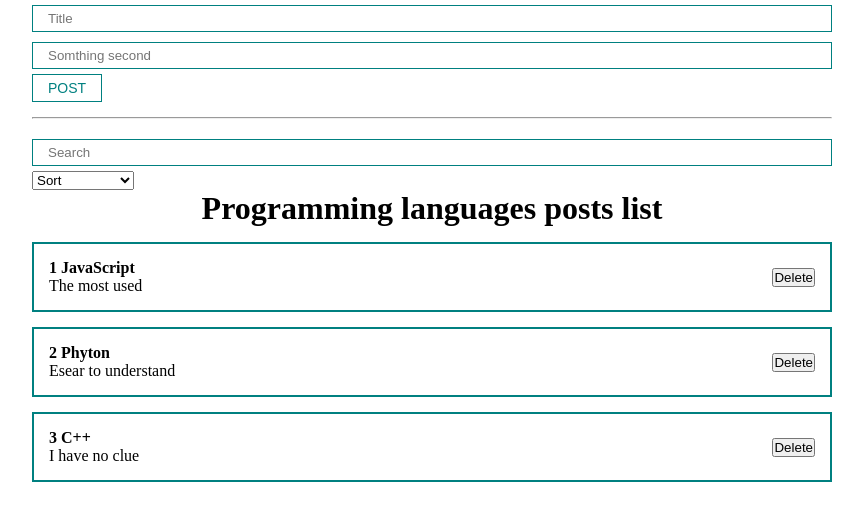
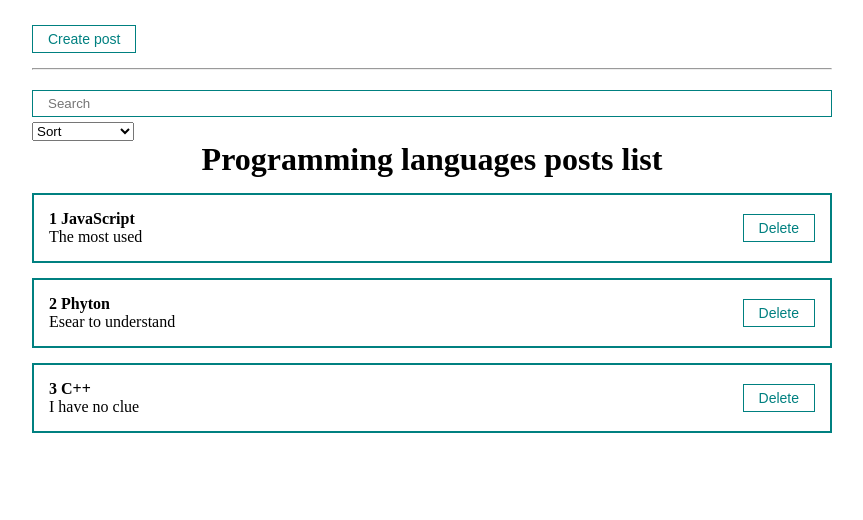
Before and after one commit to KusLife/React-practice, a React (Create React App) app: page / in a window 1280 px wide. Shown: the top 520 px of the page, without its empty margins (208-1071 px from the left). Built offline with nearby package versions, Linux system fonts and the light colour scheme.

Commit message:
modal form, visibility, stopPropagetion

```diff
--- a/src/App.js
+++ b/src/App.js
@@ -1,8 +1,9 @@
 import React, { useMemo, useState } from 'react';
+import PostFilter from './componemts/PostFilter';
 import PostForm from './componemts/PostForm';
 import PostList from './componemts/PostList';
-import MyInput from './componemts/UI/Input/MyInput';
-import MySelect from './componemts/UI/Select/MySelect';
+import MyBtn from './componemts/UI/Buttons/MyBtn';
+import MyModal from './componemts/UI/Modal/MyModal';
 import './styles/App.css';
 
 function App() {
@@ -12,35 +13,33 @@ function App() {
     { id: 3, title: 'C++', body: 'I have no clue' },
   ]);
 
-  let [selectedSort, setSelectedSort] = useState('');
-  let [searchQuery, setSearchQuery] = useState('');
-
-  // callback which gets event values and sets to the local state
-  const sortPosts = (sort) => {
-    setSelectedSort(sort);
-  };
+  let [filter, setFilter] = useState({ sort: '', query: '' });
+  let [modal, setModal] = useState(false);
 
   // callback which gets new posts and sets to the local state
   const newPost = (postItem) => {
     setPosts([...posts, postItem]);
+    setModal(false)
   };
 
-  // to prevent extra rerendering we use hook 'useMemo'
+  // to prevent extra rerendering we use a hook 'useMemo'
   // method 'sort' mutate the object so to prevent it we made an array
   // method 'localCompare' is used to compare strings, in our case in the callback
   const sortedPosts = useMemo(() => {
     console.log('Function sorted posts worked');
-    if (selectedSort) {
+    if (filter.sort) {
       return [...posts].sort((a, b) =>
-        a[selectedSort].localeCompare(b[selectedSort])
+        a[filter.sort].localeCompare(b[filter.sort])
       );
     }
     return posts;
-  }, [posts, selectedSort]);
+  }, [posts, filter.sort]);
 
   const searchedAndSortedPosts = useMemo(() => {
-    return sortedPosts.filter((posts) => posts.title.toLowerCase().includes(searchQuery.toLowerCase()))
-  }, [sortedPosts, searchQuery])
+    return sortedPosts.filter((posts) =>
+      posts.title.toLowerCase().includes(filter.query.toLowerCase())
+    );
+  }, [sortedPosts, filter.query]);
 
   // callback which delete posts from the local state
   const removePost = (post) => {
@@ -49,35 +48,20 @@ function App() {
 
   return (
     <div className="App">
-      <PostForm addPost={newPost} />
+
+      <MyBtn style={{marginTop: '25px'}} onClick={() => setModal(true)}>Create post</MyBtn>
+      <MyModal visible={modal} setVisible={setModal}>
+        <PostForm addPost={newPost}/>
+      </MyModal>
+
       <hr style={{ margin: '15px 0px' }} />
-      <div>
-        <MyInput
-          value={searchQuery}
-          onChange={(e) => setSearchQuery(e.target.value)}
-          placeholder="Search"
-        />
-        <MySelect
-          value={selectedSort}
-          onChange={sortPosts}
-          defaultValue="Sort"
-          options={[
-            { value: 'title', name: 'By name' },
-            { value: 'body', name: 'By discription' },
-          ]}
-        />
-      </div>
-      {searchedAndSortedPosts.length ? (
-        <PostList
-          removePost={removePost}
-          posts={searchedAndSortedPosts}
-          title={'Programming languages posts list'}
-        />
-      ) : (
-        <div>
-          <h1 className="noPosts">No posts!</h1>
-        </div>
-      )}
+      <PostFilter filter={filter} setFilter={setFilter} />
+
+      <PostList
+        removePost={removePost}
+        posts={searchedAndSortedPosts}
+        title={'Programming languages posts list'}
+      />
     </div>
   );
 }
--- /dev/null
+++ b/src/componemts/PostFilter.jsx
@@ -0,0 +1,26 @@
+import React from 'react';
+import MyInput from './UI/Input/MyInput';
+import MySelect from './UI/Select/MySelect';
+
+const PostFilter = ({filter, setFilter}) => {
+  return (
+    <div>
+      <MyInput
+        value={filter.query}
+        onChange={(e) => setFilter({...filter, query: e.target.value})}
+        placeholder="Search"
+      />
+      <MySelect
+        value={filter.sort}
+        onChange={sortedPost => setFilter({...filter, sort: sortedPost})}
+        defaultValue="Sort"
+        options={[
+          { value: 'title', name: 'By name' },
+          { value: 'body', name: 'By discription' },
+        ]}
+      />
+    </div>
+  );
+};
+
+export default PostFilter
--- a/src/componemts/PostForm.jsx
+++ b/src/componemts/PostForm.jsx
@@ -2,13 +2,14 @@ import React, { useState } from 'react';
 import MyBtn from '../componemts/UI/Buttons/MyBtn';
 import MyInput from '../componemts/UI/Input/MyInput';
 
-function PostForm({ addPost }) {
+function PostForm({ addPost, setVisible }) {
   let [post, setPost] = useState({ title: '', body: '' });
 
   const addNewPost = (e) => {
     e.preventDefault()
     addPost({ ...post, id: Date.now() });
     setPost({ title: '', body: '' })
+
   };
 
   return (
--- a/src/componemts/PostItem.jsx
+++ b/src/componemts/PostItem.jsx
@@ -1,4 +1,5 @@
 import React from 'react';
+import MyBtn from './UI/Buttons/MyBtn';
 
 function PostItem(props) {
   return (
@@ -9,7 +10,7 @@ function PostItem(props) {
           <div>{props.post.body}</div>
         </div>
         <div className="post__btns">
-          <button onClick={() => props.removePost(props.post)}>Delete</button>
+          <MyBtn onClick={() => props.removePost(props.post)}>Delete</MyBtn>
         </div>
       </div>
     </div>
--- a/src/componemts/PostList.jsx
+++ b/src/componemts/PostList.jsx
@@ -2,11 +2,24 @@ import React from 'react';
 import PostItem from './PostItem';
 
 const PostList = ({ posts, title, removePost }) => {
+  if (!posts.length) {
+    return <h1 className="noPosts">No posts!</h1>;
+  }
+
   return (
     <div>
       <h1 className="posts__title">{title}</h1>
       {posts.map((post, index) => (
-        <div>{<PostItem key={post.id} removePost={removePost} number={index+1} post={post} />}</div>
+        <div>
+          {
+            <PostItem
+              key={post.id}
+              removePost={removePost}
+              number={index + 1}
+              post={post}
+            />
+          }
+        </div>
       ))}
     </div>
   );
--- /dev/null
+++ b/src/componemts/UI/Modal/MyModal.jsx
@@ -0,0 +1,21 @@
+import React from "react";
+import style from "./myModal.module.css"
+
+const MyModal = ({children, visible, setVisible}) => {
+
+    const rootStyle = [style.myModal]
+    if (visible) {
+         rootStyle.push(style.active);
+    }
+
+    return (
+        <div className={rootStyle.join(' ')} onClick={() => setVisible(false)} >
+            <div className={style.myModalContent} onClick={(e) => e.stopPropagation()}>
+            {children}
+            </div>
+
+        </div>
+    )
+}
+
+export default MyModal
--- /dev/null
+++ b/src/componemts/UI/Modal/myModal.module.css
@@ -0,0 +1,23 @@
+
+.myModal {
+    position: fixed;
+    top: 0;
+    right: 0;
+    bottom: 0;
+    left: 0;
+    display: none;
+    background: rgba(0, 0, 0, 0.5);
+}
+
+.myModalContent {
+    padding: 25px;
+    background: rgb(255, 255, 255);
+    border-radius: 15px;
+    min-width: 250px;
+}
+
+.myModal.active {
+    display: flex;
+    justify-content: center;
+    align-items: center;
+}
```
